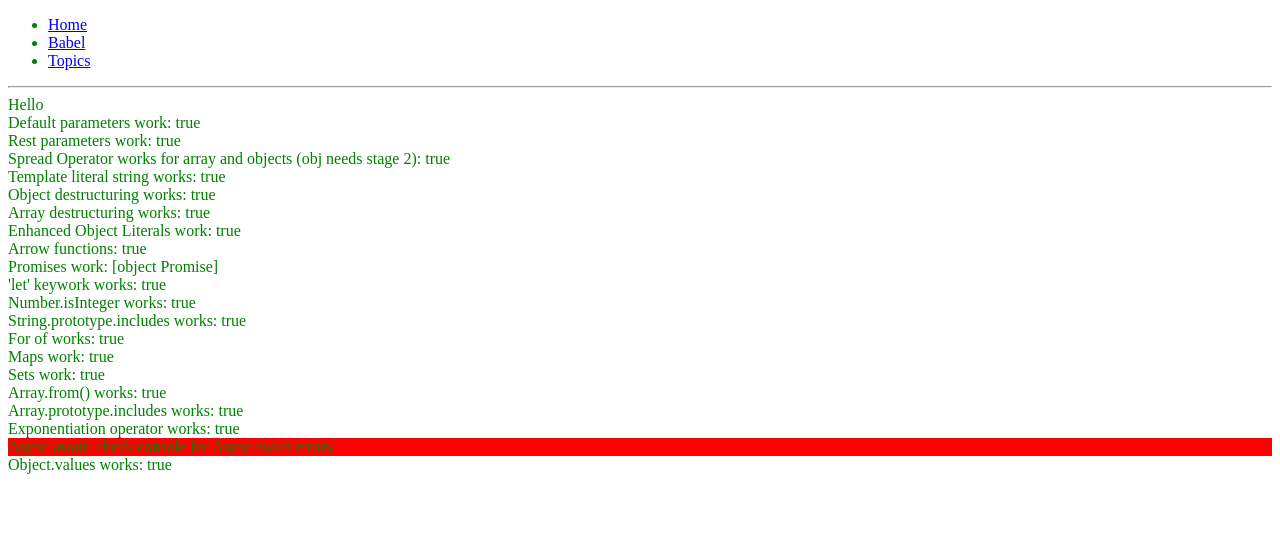
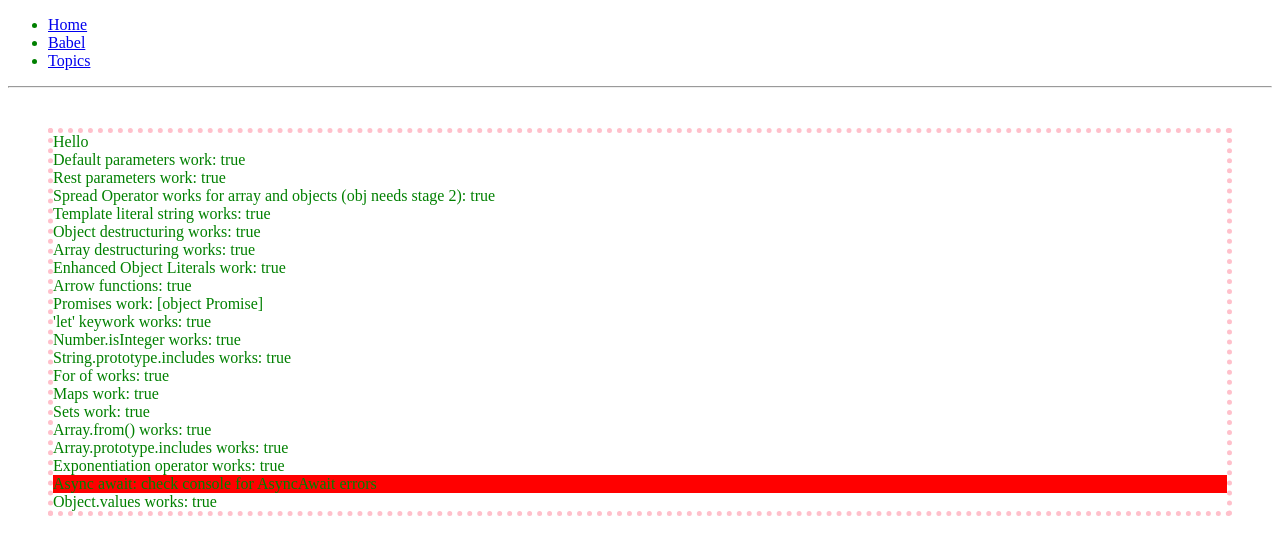
Before and after one commit to bcourtney5965/reactSeed, a React (Vite) app: page /babel in a window 1280 px wide. Shown: the top 554 px of the page. Built offline with nearby package versions, Linux system fonts and the light colour scheme.

Commit message:
Sanity test - SASS works

```diff
--- a/client/src/Babel/index.js
+++ b/client/src/Babel/index.js
@@ -1,5 +1,7 @@
 import React, { Component } from 'react';
 import * as _ from 'lodash';
+import './style.scss';
+
 
 export default class Babel extends Component {
   constructor(props) {
@@ -192,7 +194,7 @@ export default class Babel extends Component {
 
   render() {
     return (
-      <div>
+      <div className="DottedBox">
         Hello {this.props.name}
         <div className={this.defaultParams() ? '' : 'babel-error'}>Default parameters work: {this.defaultParams().toString()}</div>
         <div className={this.restParams() ? '' : 'babel-error'}>Rest parameters work: {this.restParams().toString()}</div>
--- /dev/null
+++ b/client/src/Babel/style.scss
@@ -0,0 +1,4 @@
+.DottedBox {
+  margin: 40px;
+  border: 5px dotted pink;
+}
```
